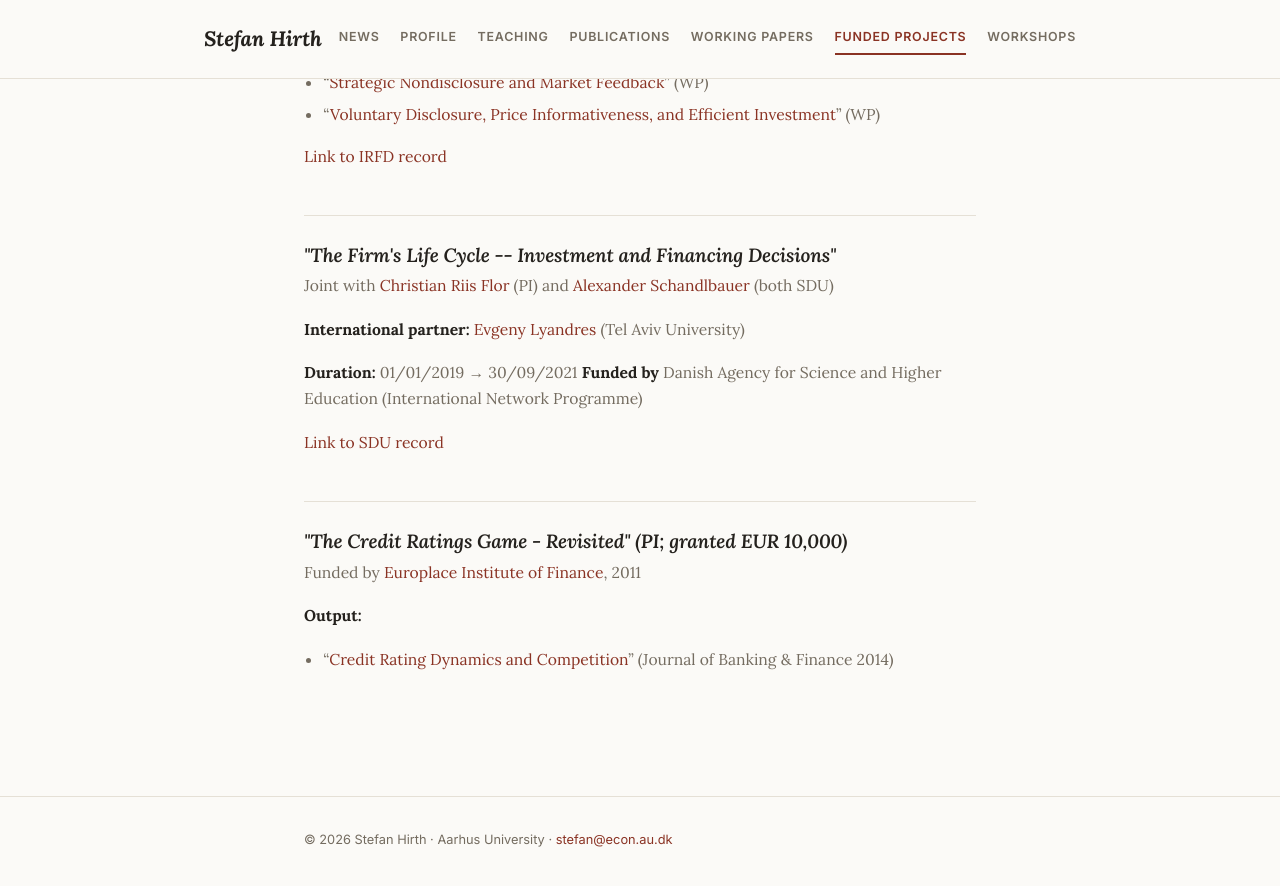
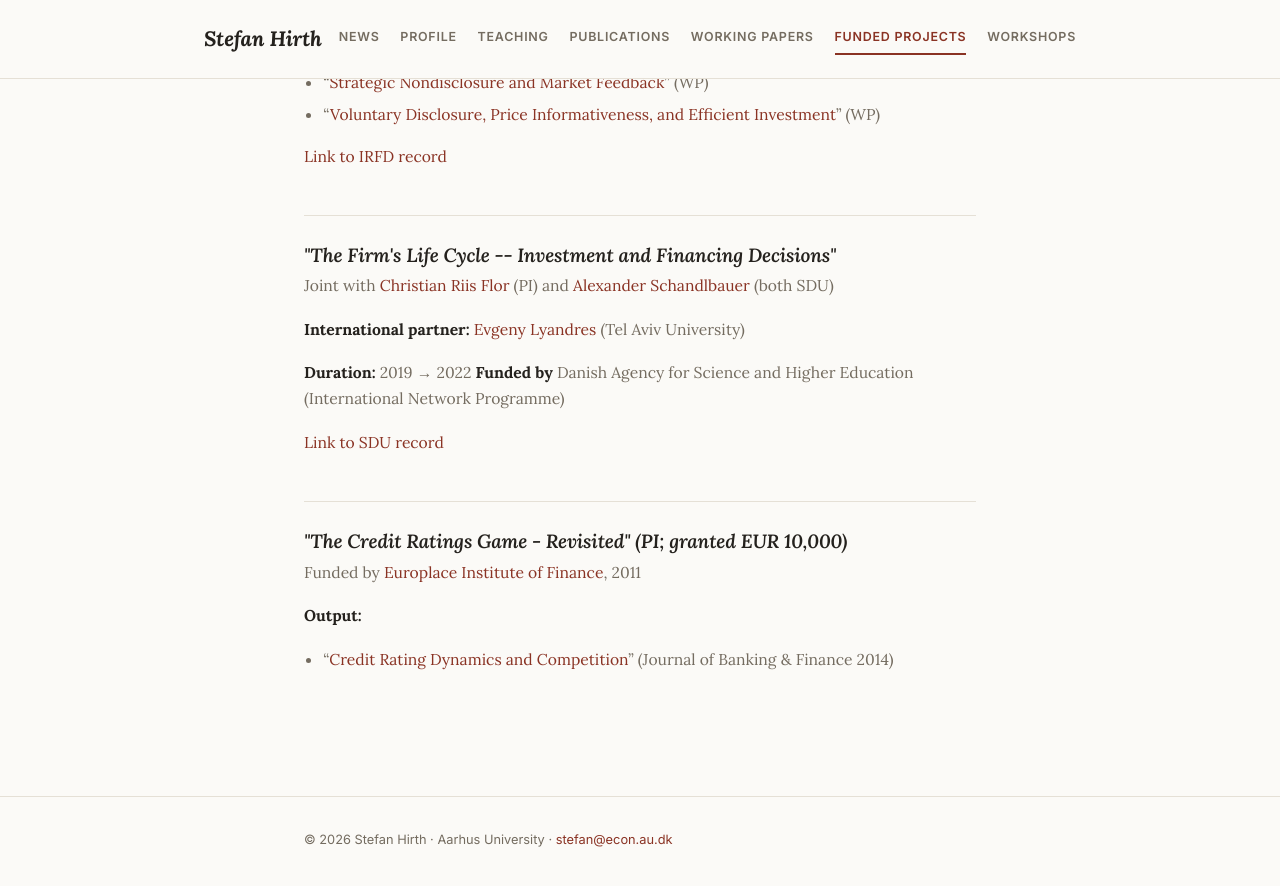
Before and after one commit to esha78/hirth.dk, a Jekyll site: the page built from funded-projects.md, in a window 1280 px wide and 900 px high, scrolled down 1691 px. Shown: the top 886 px of the window. Built offline with Jekyll 4.4.1, drawn with Linux system fonts in a browser that asks for light colours.

Commit message:
Align CEO connectedness WIP title and Firm's Life Cycle period with CV
- WIP title is now "CEO Connectedness, Managerial Discretion, and Firm Value:
  Evidence from Real Estate Investment Trusts" (owner-confirmed current title).
- The Firm's Life Cycle project: duration 2019 -> 2022 (owner's decision; was
  01/01/2019 -> 30/09/2021). Note the linked SDU portal record still shows
  01/01/2019 -> 31/12/2020.

The CV (private repo esha78/cv) and this site are now reconciled; see that
repo's README for the sync rules.

Co-Authored-By: Claude Opus 5.5 <noreply@anthropic.com>

```diff
--- a/_data/funded_projects.yml
+++ b/_data/funded_projects.yml
@@ -58,7 +58,7 @@ projects:
 
       **International partner:** [Evgeny Lyandres](https://en-coller.tau.ac.il/profile/lyandres) (Tel Aviv University)
 
-      **Duration:** 01/01/2019 → 30/09/2021
+      **Duration:** 2019 → 2022
       **Funded by** Danish Agency for Science and Higher Education (International Network Programme)
 
       [Link to SDU record](https://portal.findresearcher.sdu.dk/en/projects/the-firms-life-cycle-investment-and-financing-decisions)
--- a/_data/working_papers.yml
+++ b/_data/working_papers.yml
@@ -116,7 +116,7 @@ work_in_progress:
   - title: "Maturity Choice, Debt Rollover, and Asymmetric Information"
     authors: "Co-Authored with [Christian Hilpert](http://www.christianhilpert.de/), [Jan Pape](https://www.wiso.uni-hamburg.de/fachbereich-sozoek/professuren/szimayer/team/pape-jan.html), and [Alexander Szimayer](https://www.wiso.uni-hamburg.de/en/fachbereich-sozoek/professuren/szimayer/team/szimayer-alexander.html)"
 
-  - title: "CEO Connectedness and Firm Performance: Evidence from Real Estate Investment Trusts"
+  - title: "CEO Connectedness, Managerial Discretion, and Firm Value: Evidence from Real Estate Investment Trusts"
     authors: "Co-Authored with [Zifeng Feng](https://hb2504.utep.edu/Home/Profile?username=zfeng) and [Anil Kumar](https://sites.google.com/view/anilkumar/home/)"
 
   - title: "Take out a mortgage to buy stocks? Portfolio choice for homeowners"
```
